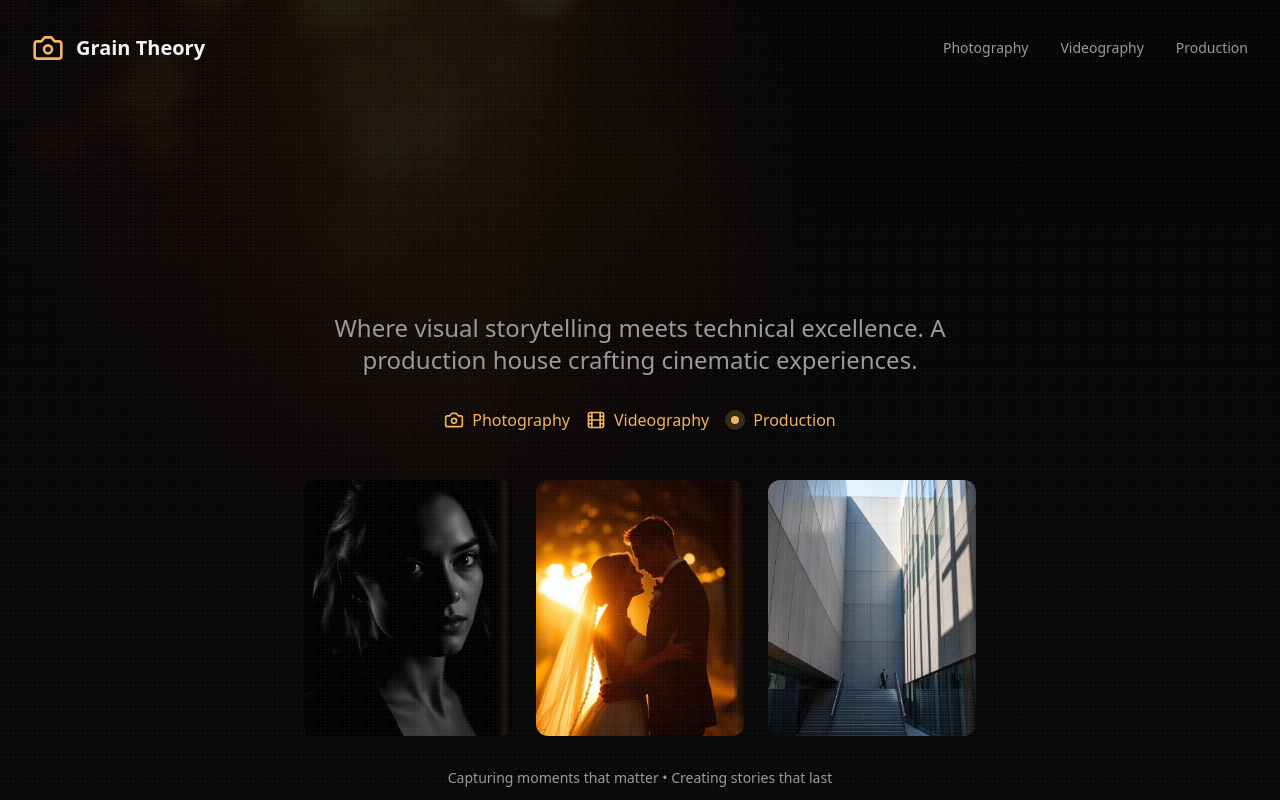
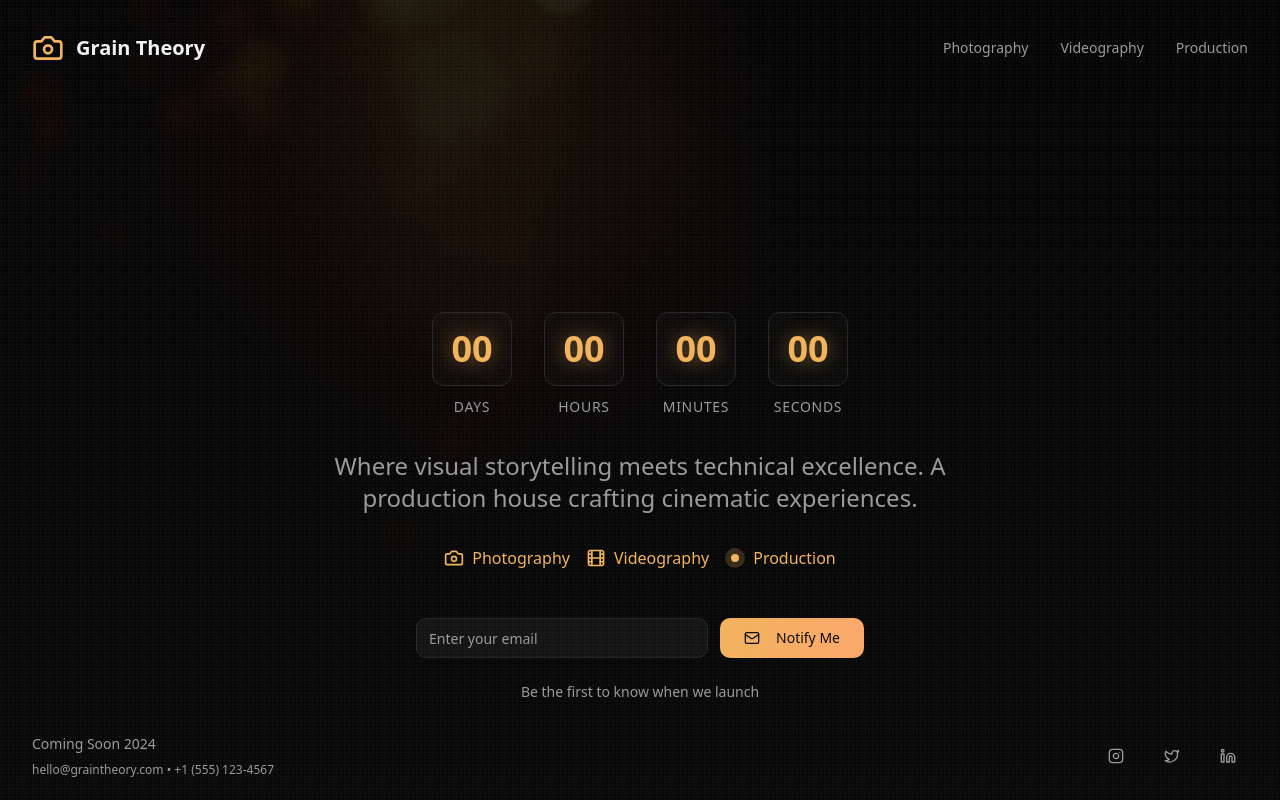
Before and after one commit to ajjuism/grain-theory-dark-arrival, a React (Vite) app: page / in a window 1280 px wide. Shown: the top 800 px of the page. Built offline with nearby package versions, Linux system fonts and the light colour scheme.

Commit message:
Refactor landing page

```diff
--- /dev/null
+++ b/src/components/CountdownTimer.tsx
@@ -0,0 +1,68 @@
+import { useState, useEffect } from "react";
+
+interface TimeLeft {
+  days: number;
+  hours: number;
+  minutes: number;
+  seconds: number;
+}
+
+const CountdownTimer = () => {
+  const [timeLeft, setTimeLeft] = useState<TimeLeft>({
+    days: 0,
+    hours: 0,
+    minutes: 0,
+    seconds: 0,
+  });
+
+  useEffect(() => {
+    const targetDate = new Date("2024-10-31T23:59:59").getTime();
+
+    const updateCountdown = () => {
+      const now = new Date().getTime();
+      const difference = targetDate - now;
+
+      if (difference > 0) {
+        setTimeLeft({
+          days: Math.floor(difference / (1000 * 60 * 60 * 24)),
+          hours: Math.floor((difference % (1000 * 60 * 60 * 24)) / (1000 * 60 * 60)),
+          minutes: Math.floor((difference % (1000 * 60 * 60)) / (1000 * 60)),
+          seconds: Math.floor((difference % (1000 * 60)) / 1000),
+        });
+      } else {
+        setTimeLeft({ days: 0, hours: 0, minutes: 0, seconds: 0 });
+      }
+    };
+
+    updateCountdown();
+    const interval = setInterval(updateCountdown, 1000);
+
+    return () => clearInterval(interval);
+  }, []);
+
+  const timeUnits = [
+    { label: "DAYS", value: timeLeft.days },
+    { label: "HOURS", value: timeLeft.hours },
+    { label: "MINUTES", value: timeLeft.minutes },
+    { label: "SECONDS", value: timeLeft.seconds },
+  ];
+
+  return (
+    <div className="flex justify-center gap-4 md:gap-8 mb-8 fade-in-up-delay">
+      {timeUnits.map((unit, index) => (
+        <div key={unit.label} className="text-center">
+          <div className="bg-secondary/20 border border-border rounded-lg p-3 md:p-4 mb-2 min-w-[60px] md:min-w-[80px]">
+            <span className="text-2xl md:text-4xl font-bold text-primary glow-effect">
+              {unit.value.toString().padStart(2, "0")}
+            </span>
+          </div>
+          <span className="text-xs md:text-sm text-muted-foreground tracking-wider">
+            {unit.label}
+          </span>
+        </div>
+      ))}
+    </div>
+  );
+};
+
+export default CountdownTimer;
--- a/src/components/GrainTheoryLanding.tsx
+++ b/src/components/GrainTheoryLanding.tsx
@@ -1,12 +1,10 @@
-import { useState } from "react";
+import { useState, useEffect } from "react";
 import { Button } from "@/components/ui/button";
 import { Input } from "@/components/ui/input";
-import { Camera, Film, Mail, Instagram, Twitter, Linkedin, Play } from "lucide-react";
+import { Camera, Film, Mail, Instagram, Twitter, Linkedin } from "lucide-react";
 import { useToast } from "@/hooks/use-toast";
 import heroImage from "@/assets/hero-bg.jpg";
-import showcase1 from "@/assets/showcase-1.jpg";
-import showcase2 from "@/assets/showcase-2.jpg";
-import showcase3 from "@/assets/showcase-3.jpg";
+import CountdownTimer from "./CountdownTimer";
 
 const GrainTheoryLanding = () => {
   const [email, setEmail] = useState("");
@@ -61,6 +59,9 @@ const GrainTheoryLanding = () => {
               THEORY
             </h1>
 
+            {/* Countdown Timer */}
+            <CountdownTimer />
+
             <p className="text-xl md:text-2xl text-muted-foreground mb-8 max-w-2xl mx-auto fade-in-up-delay">
               Where visual storytelling meets technical excellence.
               A production house crafting cinematic experiences.
@@ -81,46 +82,6 @@ const GrainTheoryLanding = () => {
                 </div>
                 <span>Production</span>
               </div>
-            </div>
-
-            {/* Visual Showcase */}
-            <div className="max-w-5xl mx-auto mb-12 fade-in-up-delay-2">
-              <div className="grid grid-cols-1 md:grid-cols-3 gap-6 mb-8">
-                <div className="showcase-item rounded-lg overflow-hidden film-strip">
-                  <img
-                    src={showcase1}
-                    alt="Professional portrait photography"
-                    className="w-full h-64 object-cover"
-                  />
-                  <div className="absolute inset-0 bg-black/40 flex items-center justify-center opacity-0 hover:opacity-100 transition-opacity duration-300">
-                    <Play className="w-12 h-12 text-primary" />
-                  </div>
-                </div>
-                <div className="showcase-item rounded-lg overflow-hidden film-strip">
-                  <img
-                    src={showcase2}
-                    alt="Cinematic wedding videography"
-                    className="w-full h-64 object-cover"
-                  />
-                  <div className="absolute inset-0 bg-black/40 flex items-center justify-center opacity-0 hover:opacity-100 transition-opacity duration-300">
-                    <Film className="w-12 h-12 text-primary" />
-                  </div>
-                </div>
-                <div className="showcase-item rounded-lg overflow-hidden film-strip">
-                  <img
-                    src={showcase3}
-                    alt="Commercial production photography"
-                    className="w-full h-64 object-cover"
-                  />
-                  <div className="absolute inset-0 bg-black/40 flex items-center justify-center opacity-0 hover:opacity-100 transition-opacity duration-300">
-                    <Camera className="w-12 h-12 text-primary" />
-                  </div>
-                </div>
-              </div>
-
-              <p className="text-sm text-muted-foreground text-center">
-                Capturing moments that matter • Creating stories that last
-              </p>
             </div>
 
             {/* Email Signup */}
```
